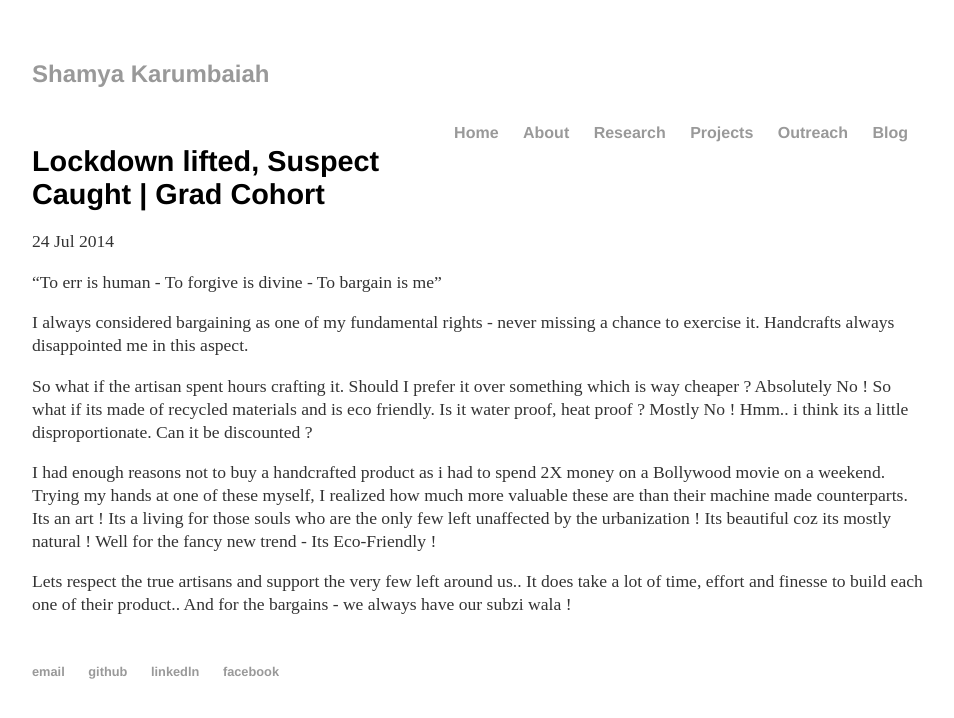
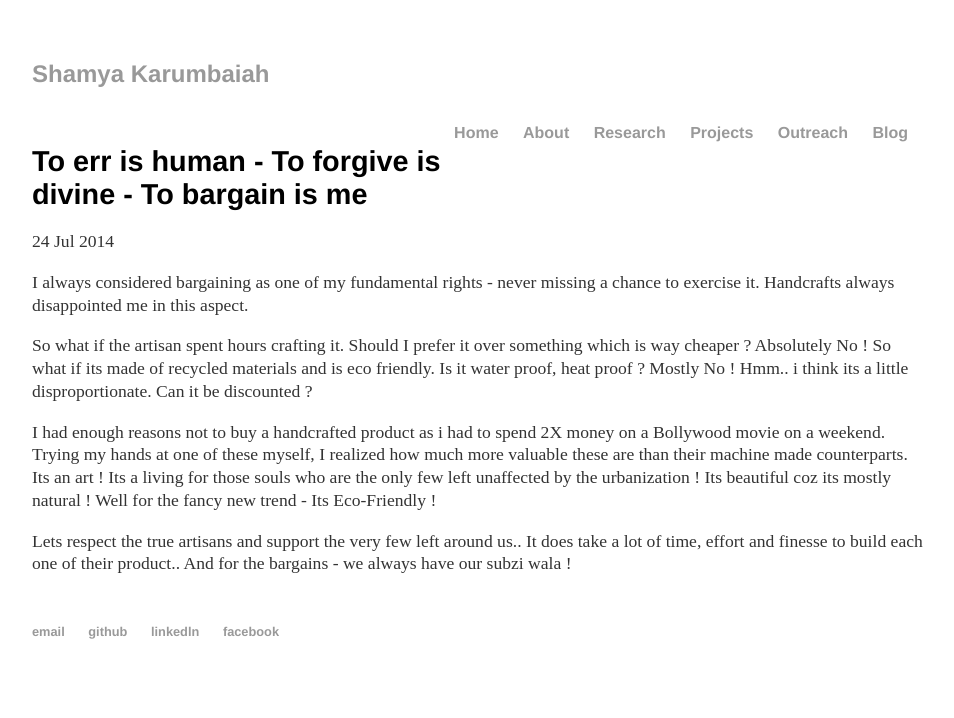
Before and after one commit to Shamya/shamyatest.github.io, a Jekyll site: the page built from _posts/2014-07-24-bargain-me.md, in a window 1280 px wide. Shown: the top 718 px of the page, without its empty margins (160-1114 px from the left). Built offline with Jekyll 4.4.1, drawn with Linux system fonts in a browser that asks for light colours.

Commit message:
Update and rename 2014-07-24-grad-cohort.md to 2014-07-24-bargain-me.md

```diff
--- a/_posts/2014-07-24-grad-cohort.md
+++ b/_posts/2014-07-24-bargain-me.md
@@ -1,10 +1,8 @@
 ---
 layout: post
-title: "Lockdown lifted, Suspect Caught | Grad Cohort"
+title: "To err is human - To forgive is divine - To bargain is me"
 date: 2014-07-24
 ---
-
-"To err is human - To forgive is divine - To bargain is me"
 
 I always considered bargaining as one of my fundamental rights - never missing a chance to exercise it. Handcrafts always disappointed me in this aspect.
 
```
